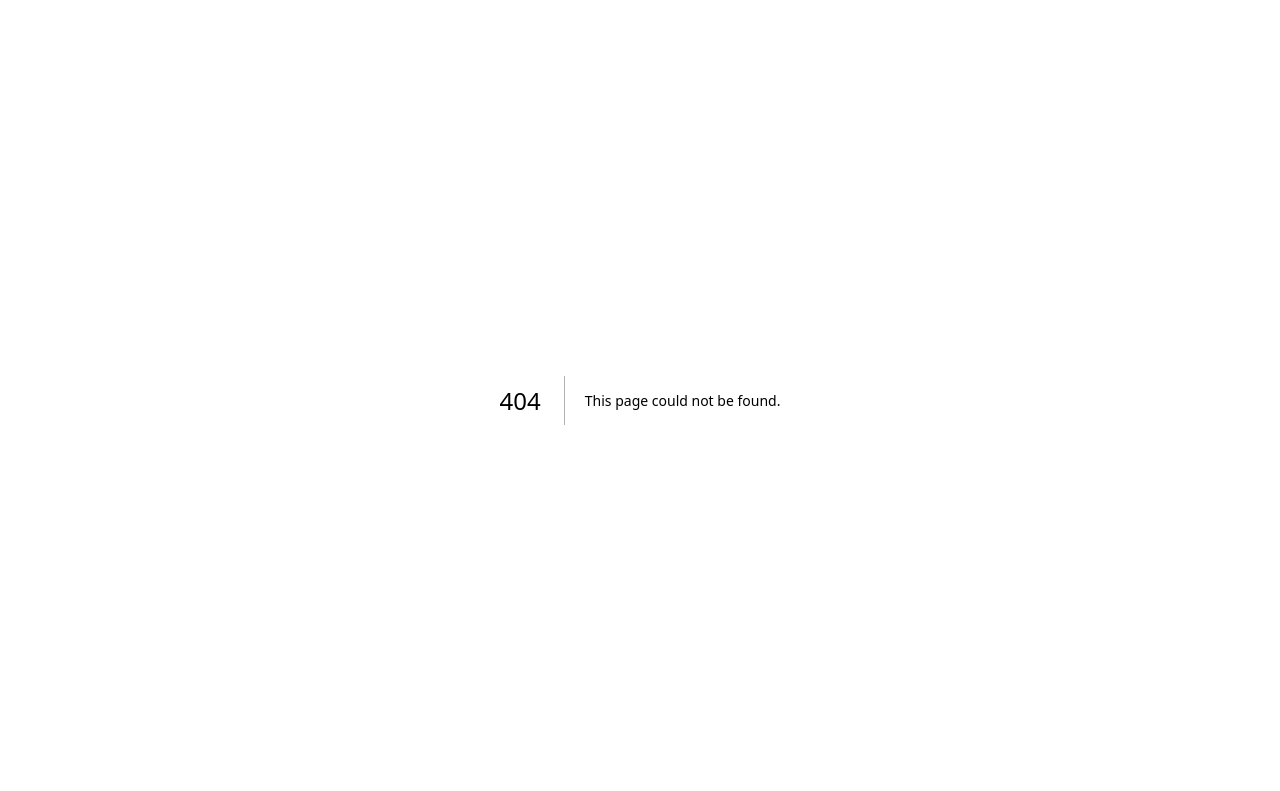
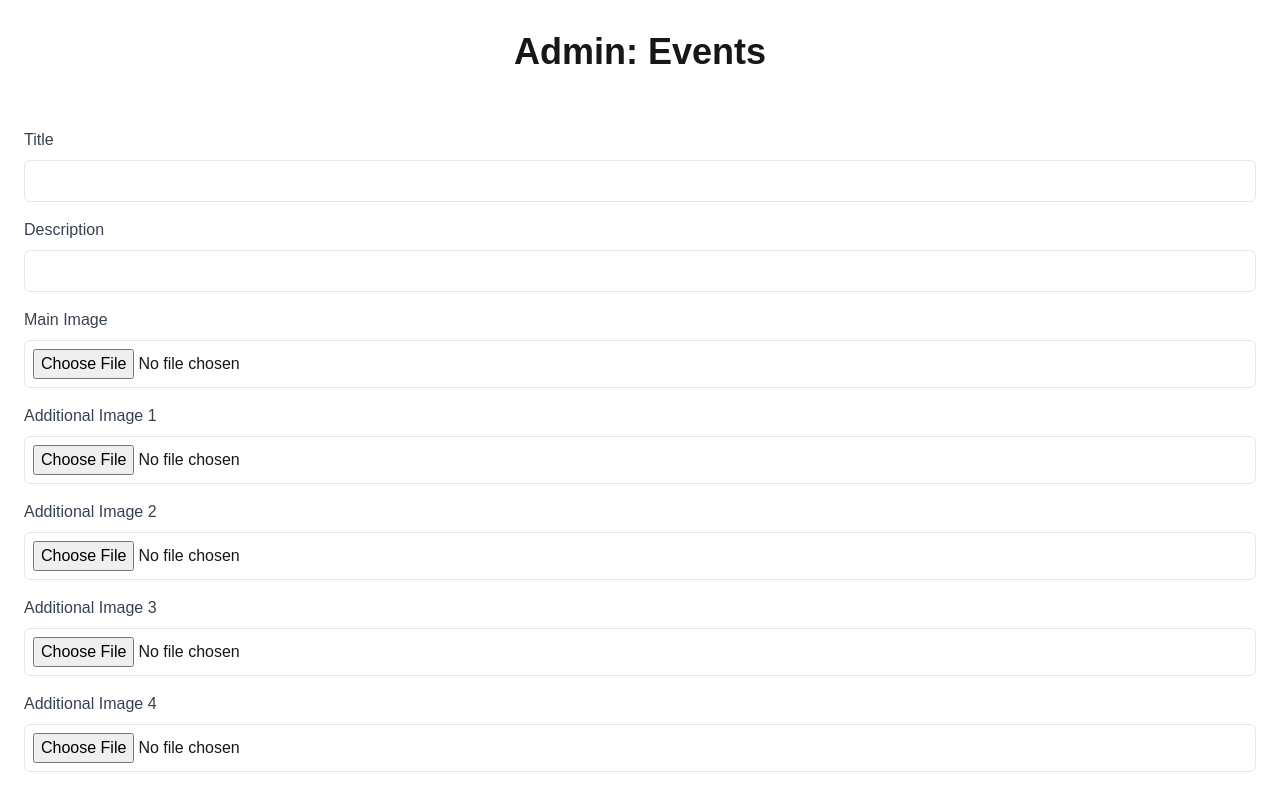
Before and after one commit to GihanSVND/SOCS-Website-Front_end, a Next.js app in the folder socs_website/: page /admin/events in a window 1280 px wide. Before the commit this address had no page. Shown: the top 791 px of the page. Built offline with nearby package versions, Linux system fonts and the light colour scheme; no server answers; the database is empty.

Commit message:
add events backend part

```diff
--- /dev/null
+++ b/socs_website/src/app/admin/events/page.tsx
@@ -0,0 +1,163 @@
+'use client';
+
+import React, {useEffect, useState} from 'react';
+import AdminForm from '@/components/adminForm';
+import {fetchAll, saveRecord, deleteRecord, uploadFile} from '@/services/adminService';
+
+interface Event {
+    id: string;
+    title: string;
+    description: string;
+    mainImage: string;
+    additionalImages: string[];
+}
+
+const AdminEventsPage = () => {
+    const [events, setEvents] = useState<Event[]>([]);
+    const [formData, setFormData] = useState({
+        id: '',
+        title: '',
+        description: '',
+        mainImage: '',
+        additionalImages: Array(9).fill(''),
+    });
+    const [loading, setLoading] = useState(true);
+
+    useEffect(() => {
+        const loadEvents = async () => {
+            setLoading(true);
+            try {
+                const data = await fetchAll('events');
+                setEvents(data);
+            } catch (error) {
+                console.error('Error fetching events:', error);
+            } finally {
+                setLoading(false);
+            }
+        };
+        loadEvents();
+    }, []);
+
+    const handleChange = (e: React.ChangeEvent<HTMLInputElement>) => {
+        setFormData({...formData, [e.target.name]: e.target.value});
+    };
+
+    const handleFileUpload = async (files: FileList | null, type: string, index?: number) => {
+        if (!files || files.length === 0) return;
+        const file = files[0];
+
+        try {
+            const path = await uploadFile(file, `/api/events_images_upload`);
+            if (type === 'main') {
+                setFormData({...formData, mainImage: path});
+            } else if (index !== undefined) {
+                const updatedImages = [...formData.additionalImages];
+                updatedImages[index] = path;
+                setFormData({...formData, additionalImages: updatedImages});
+            }
+        } catch (error) {
+            console.error('Error uploading file:', error);
+        }
+    };
+
+    const handleSubmit = async (e: React.FormEvent) => {
+        e.preventDefault();
+        try {
+            await saveRecord('events', formData);
+            const data = await fetchAll('events');
+            setEvents(data);
+            setFormData({
+                id: '',
+                title: '',
+                description: '',
+                mainImage: '',
+                additionalImages: Array(9).fill(''),
+            });
+        } catch (error) {
+            console.error('Error saving event:', error);
+        }
+    };
+
+    const handleDelete = async (id: string) => {
+        try {
+            await deleteRecord('events', id);
+            const data = await fetchAll('events');
+            setEvents(data);
+        } catch (error) {
+            console.error('Error deleting event:', error);
+        }
+    };
+
+    if (loading) return <div>Loading...</div>;
+
+    // @ts-ignore
+    return (
+        <div className="min-h-screen">
+            <h1 className="text-4xl font-semibold text-center py-8">Admin: Events</h1>
+            <AdminForm
+                fields={[
+                    {
+                        label: 'Title',
+                        name: 'title',
+                        type: 'text',
+                        value: formData.title,
+                        onChange: handleChange,
+                        required: true
+                    },
+                    {
+                        label: 'Description',
+                        name: 'description',
+                        type: 'text',
+                        value: formData.description,
+                        onChange: handleChange
+                    },
+                    {
+                        label: 'Main Image',
+                        name: 'mainImage',
+                        type: 'file',
+                        onChange: (e) => handleFileUpload(e.target.files, 'main'),
+                        required: true,
+                    },
+                    // @ts-ignore
+                    ...formData.additionalImages.map((_, index) => ({
+                        label: `Additional Image ${index + 1}`,
+                        name: `additionalImage${index}`,
+                        type: 'file',
+                        // @ts-ignore
+                        onChange: (e) => handleFileUpload(e.target.files, 'additional', index),
+                    })),
+                ]}
+                onSubmit={handleSubmit}
+                buttonText={formData.id ? 'Update Event' : 'Add Event'}
+            />
+
+            <div className="grid grid-cols-1 md:grid-cols-3 gap-8 mt-8 px-6">
+                {events.map((event) => (
+                    <div key={event.id} className="bg-gray-800 rounded-lg overflow-hidden shadow-lg text-center">
+                        <img src={event.mainImage} alt={event.title} className="w-full h-56 object-cover"/>
+                        <div className="p-4">
+                            <h3 className="text-xl font-bold">{event.title}</h3>
+                            <p className="mt-2">{event.description}</p>
+                        </div>
+                        <div className="flex justify-end p-4">
+                            <button
+                                onClick={() => setFormData(event)}
+                                className="bg-yellow-500 text-white px-4 py-2 rounded-md mr-2 hover:bg-yellow-600"
+                            >
+                                Edit
+                            </button>
+                            <button
+                                onClick={() => handleDelete(event.id!)}
+                                className="bg-red-500 text-white px-4 py-2 rounded-md hover:bg-red-600"
+                            >
+                                Delete
+                            </button>
+                        </div>
+                    </div>
+                ))}
+            </div>
+        </div>
+    );
+};
+
+export default AdminEventsPage;
--- /dev/null
+++ b/socs_website/src/app/api/events/[id]/route.ts
@@ -0,0 +1,18 @@
+import { supabase } from '@/services/supabaseClient';
+// @ts-ignore
+import { NextRequest, NextResponse } from 'next/server';
+
+// @ts-ignore
+export async function GET(req: NextRequest, { params }: { params: { id: string } }) {
+    const { id } = params;
+
+    try {
+        const { data, error } = await supabase.from('events').select('*').eq('id', id).single();
+        if (error) throw error;
+        return NextResponse.json(data, { status: 200 });
+    } catch (error) {
+        console.error('Error fetching event:', error);
+        return NextResponse.json({ message: 'Failed to fetch event' }, { status: 500 });
+    }
+}
+//
--- /dev/null
+++ b/socs_website/src/app/api/events_images_upload/route.ts
@@ -0,0 +1,13 @@
+import { saveBase64File } from '@/utils/fileUtils';
+import { NextRequest, NextResponse } from 'next/server';
+
+export async function POST(req: NextRequest) {
+    try {
+        const { file, type } = await req.json(); // `type` specifies if it's main or additional
+        const path = await saveBase64File(file, `events/${type}`);
+        return NextResponse.json({ path }, { status: 200 });
+    } catch (error) {
+        console.error('Error uploading event image:', error);
+        return NextResponse.json({ message: 'Failed to upload image' }, { status: 500 });
+    }
+}
--- /dev/null
+++ b/socs_website/src/app/public/events/[id]/page.tsx
@@ -0,0 +1,55 @@
+"use client";
+import {useParams} from 'next/navigation';
+import {useEffect, useState} from 'react';
+
+interface Event {
+    id: string;
+    title: string;
+    description: string;
+    mainImage: string;
+    additionalImages: string[];
+}
+
+const EventPage = () => {
+    const [event, setEvent] = useState<Event | null>(null);
+    const params = useParams();
+
+    useEffect(() => {
+        if (!params?.id) return; // Wait until `id` is available
+
+        const fetchEvent = async () => {
+            try {
+                const response = await fetch(`/api/events/${params.id}`);
+                if (!response.ok) throw new Error(`HTTP error: ${response.status}`);
+                const data = await response.json();
+                setEvent(data);
+            } catch (error) {
+                console.error('Error fetching event:', error);
+            }
+        };
+
+        fetchEvent();
+    }, [params?.id]);
+
+    if (!params?.id || !event) {
+        return <div>Loading...</div>;
+    }
+
+    return (
+        <div className="bg-black text-white min-h-screen">
+            <h1 className="text-5xl font-bold text-center py-8">{event.title}</h1>
+            <img src={event.mainImage} alt={event.title} className="w-full h-[500px] object-cover"/>
+            <div className="p-8">
+                <p>{event.description}</p>
+            </div>
+            <div className="grid grid-cols-3 gap-4 px-8">
+                {event.additionalImages.map((img, index) => (
+                    <img key={index} src={img} alt={`Additional ${index + 1}`}
+                         className="w-full h-[300px] object-cover"/>
+                ))}
+            </div>
+        </div>
+    );
+};
+
+export default EventPage;
```
